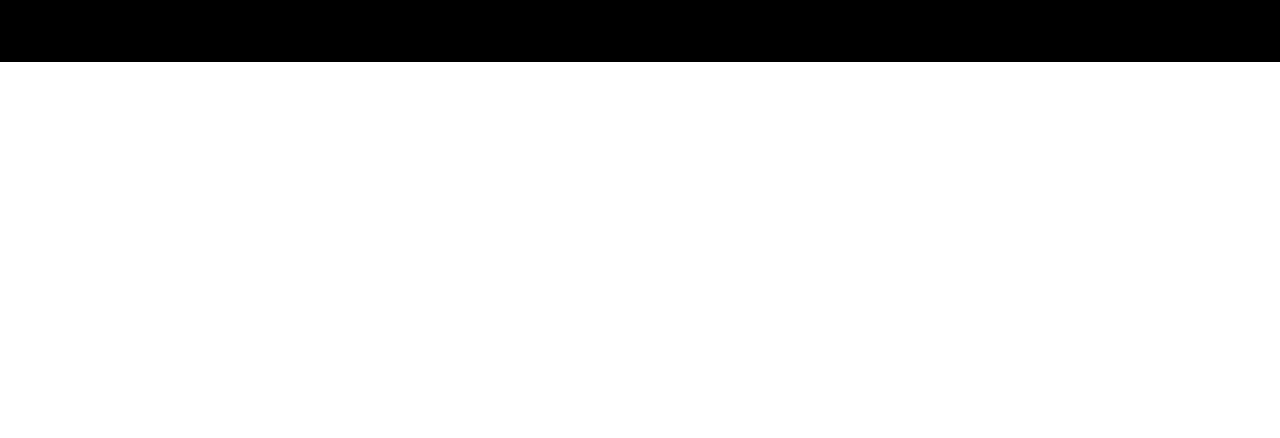
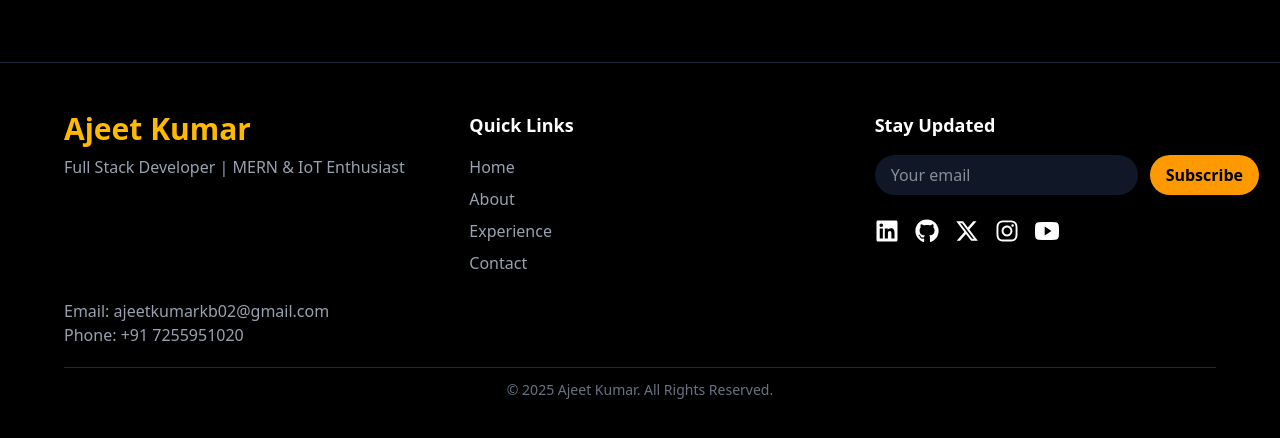
Before and after one commit to ajeet3105/Portfolio, a React (Vite) app: page / in a window 1280 px wide. Shown: the part 1450-1888 px from the top of the page. Before the commit the page ends 1512 px from the top, so only its background shows below. Built offline with nearby package versions, Linux system fonts and the light colour scheme.

Commit message:
Updated portfolio and added new assets

```diff
--- a/package.json
+++ b/package.json
@@ -16,6 +16,7 @@
     "react-dom": "^19.1.1",
     "react-icons": "^5.5.0",
     "react-router-dom": "^7.9.4",
+    "react-scroll": "^1.9.3",
     "react-typed": "^2.0.12",
     "tailwindcss": "^4.1.14"
   },
--- a/src/App.jsx
+++ b/src/App.jsx
@@ -1,6 +1,7 @@
 import React from "react";
 import "./App.css";
 import NavBar from "./components/NavBar";
+import Footer from "./components/Footer/Footer";
 import { Outlet } from "react-router-dom";
 
 
@@ -9,6 +10,7 @@
       <div className="min-h-screen flex flex-col">
         <NavBar />
         <Outlet/>
+        <Footer/>
       </div>
   );
 }
```
Also changed, not shown: 1 other file (tests, documents, lock files or other folders).
